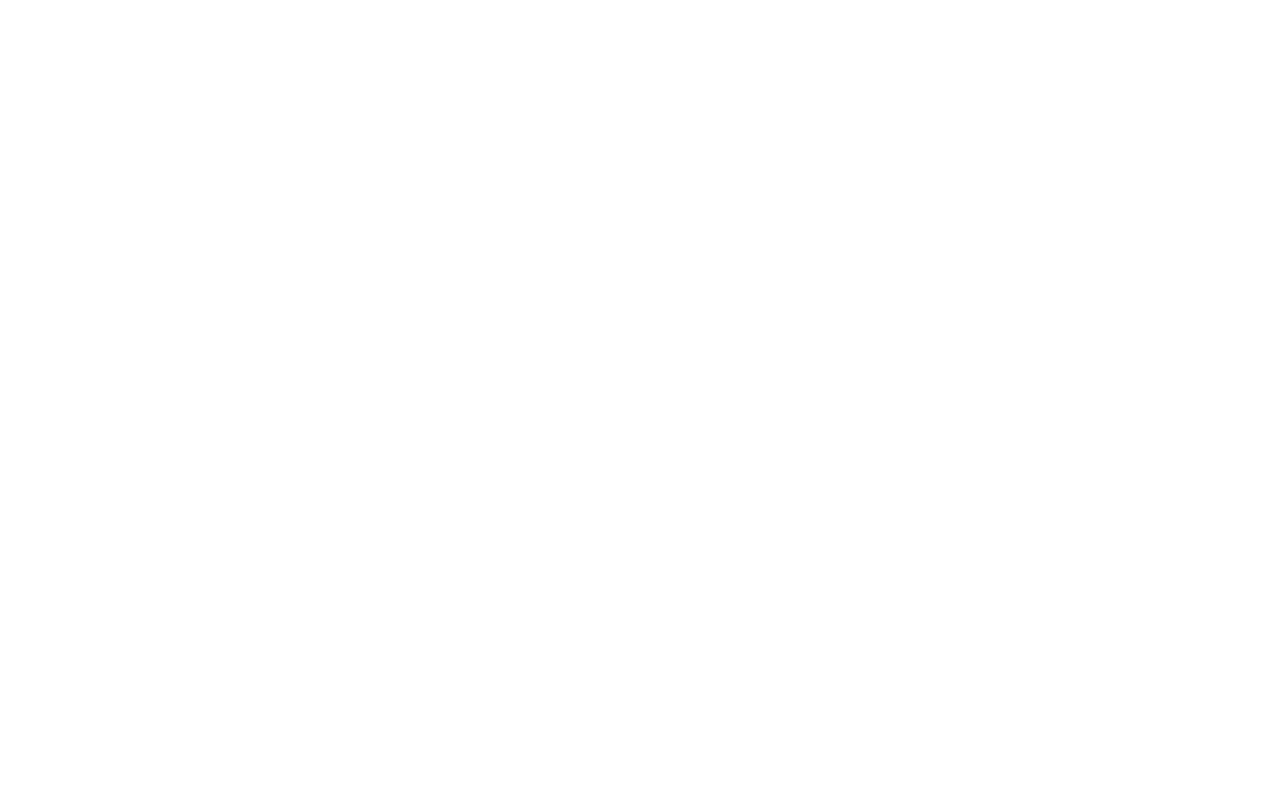
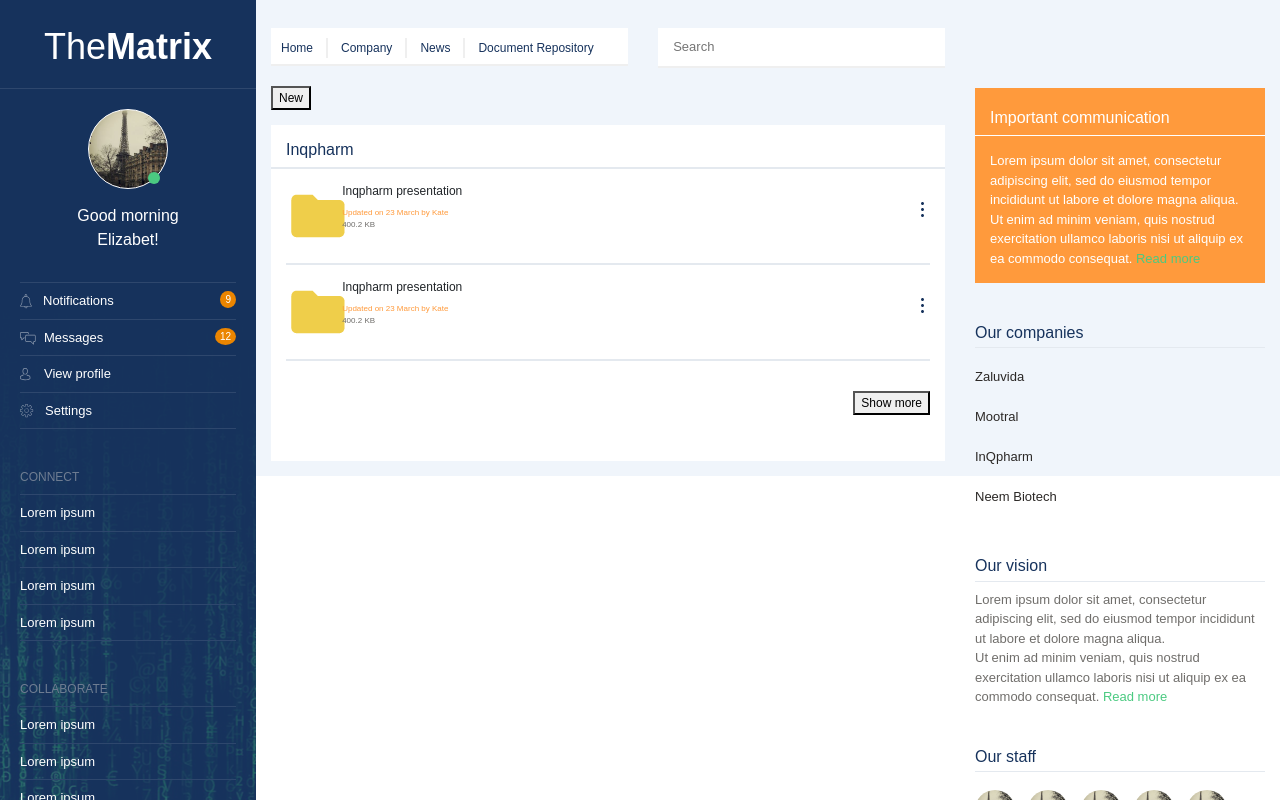
Before and after one commit to jraramirez/sm-file-manager, a React (Create React App) app: page /document-repository in a window 1280 px wide. Built offline with nearby package versions, Linux system fonts and the light colour scheme.

Commit message:
doc repository folder subfolder styles

```diff
--- a/src/App.js
+++ b/src/App.js
@@ -5,6 +5,7 @@
 
 import Login from './components/Login/Login';
 import Home from './containers/Home/Home';
+import DocumentRepository from './containers/DocumentRepository/DocumentRepository';
 import Profile from './containers/Profile/Profile';
 import Messages from './containers/Messages/Messages';
 import Settings from './containers/Settings/Settings';
@@ -16,6 +17,7 @@
         <div className={classes.App}>
           <Route path="/" exact component={Login} />
           <Route path="/home" exact component={Home} />
+          <Route path="/document-repository" exact component={DocumentRepository} />
           <Route path="/profile" exact component={Profile} />
           <Route path="/messages" exact component={Messages} />
           <Route path="/settings" exact component={Settings} />
--- /dev/null
+++ b/src/components/Layout/DocumentRepositoryLayout/DocumentRepositoryLayout.js
@@ -0,0 +1,78 @@
+import React from 'react';
+import { Row, Col } from 'react-bootstrap';
+
+import folderIcon from '../../../assets/images/icons/folder.png';
+import optionIcon from '../../../assets/images/icons/Options.png';
+import classes from './DocumentRepositoryLayout.module.scss';
+
+const DocumentRepositoryLayout = (props) => (
+  <div className={classes.DocumentRepositoryLayout}>
+    <div className={classes.Actions}>
+      <button className={classes.NewAction}>New</button>
+    </div>
+    <Row>
+      <Col md={12}>
+        <div className={classes.Folder}>
+          <div className={classes.FolderHeader}>
+            <h4 className={classes.FolderName}>
+              Inqpharm
+            </h4>
+          </div>
+          <div className={classes.SubFolder}>
+          <Row>
+            <Col md={1}>
+              <img className={classes.FolderIcon} src={folderIcon} alt="Folder" />
+            </Col>
+            <Col md={11}>
+              <h4 className={classes.SubFolderName}>
+                Inqpharm presentation
+              </h4>
+              <div className={classes.SubFolderDetails}>
+                <span className={classes.SubFolderUpdate}>
+                  Updated on 23 March by Kate
+                </span>
+                <br/>
+                <span className={classes.SubFolderSize}>
+                  400.2 KB
+                </span>
+              </div>
+              <a className={classes.SubFolderOptions} href="#">
+                <img src={optionIcon} alt="Options" />
+              </a>
+            </Col>
+          </Row>
+          </div>
+          <div className={classes.SubFolder}>
+          <Row>
+            <Col md={1}>
+              <img className={classes.FolderIcon} src={folderIcon} alt="Folder" />
+            </Col>
+            <Col md={11}>
+              <h4 className={classes.SubFolderName}>
+                Inqpharm presentation
+              </h4>
+              <div className={classes.SubFolderDetails}>
+                <span className={classes.SubFolderUpdate}>
+                  Updated on 23 March by Kate
+                </span>
+                <br/>
+                <span className={classes.SubFolderSize}>
+                  400.2 KB
+                </span>
+              </div>
+              <a className={classes.SubFolderOptions} href="#">
+                <img src={optionIcon} alt="Options" />
+              </a>
+            </Col>
+          </Row>
+          </div>
+          <div className={classes.FolderShowMore}>
+            <button className={classes.btnGreen}>Show more</button>
+          </div>
+        </div>
+      </Col>
+    </Row>
+  </div>
+);
+
+export default DocumentRepositoryLayout;
--- /dev/null
+++ b/src/components/Layout/DocumentRepositoryLayout/DocumentRepositoryLayout.module.scss
@@ -0,0 +1,54 @@
+.DocumentRepositoryLayout{
+  font-size: 12px;
+  .Actions{
+    .NewAction{
+
+    }
+  }
+  .Folder{
+    background-color: #fff;
+    margin: 15px 0px;
+    padding: 15px;
+    padding-bottom: 100px;
+    .FolderHeader{
+      border-bottom: 2px solid #E4E9EF;
+      margin: 0px -15px;
+      .FolderName{
+        color: #16325C;
+        margin-left: 15px;
+        font-size: 16px;
+      }
+    }
+    .SubFolder{
+      border-bottom: 2px solid #E4E9EF;
+      padding: 15px 0px;
+      .FolderIcon{
+
+      }
+      .SubFolderName{
+        font-size: 12px;
+      }
+      .SubFolderDetails{
+        font-size: 8px;
+        .SubFolderUpdate{
+          color: #FF9A3C
+        }
+        .SubFolderSize{
+          color: #706E6B;
+        }
+      }
+      .SubFolderOptions{
+        img{
+          position: relative;
+          float: right;
+          bottom: 30px;
+        }
+      }
+    }
+    .FolderShowMore{
+      margin-top: 30px;
+      position: relative;
+      float: right;
+    }
+  }
+}
--- a/src/components/Layout/Navigations/Navigations.js
+++ b/src/components/Layout/Navigations/Navigations.js
@@ -13,7 +13,7 @@
           <li><NavLink className={classes.Navfirstli} activeClassName="ActiveLink" to="/home">Home<div className="NavAct"></div></NavLink></li>
           <li><NavLink to="/">Company<div className="NavAct"></div></NavLink></li>
           <li><NavLink to="/">News<div className="NavAct"></div></NavLink></li>
-          <li><NavLink to="/">Document Repository<div className="NavAct"></div></NavLink></li>
+          <li><NavLink to="/document-repository">Document Repository<div className="NavAct"></div></NavLink></li>
         </ul>
       </Col>
       <Col md={5} className={classes.SearchCol}>
--- /dev/null
+++ b/src/containers/DocumentRepository/DocumentRepository.js
@@ -0,0 +1,18 @@
+import React, { Component } from 'react';
+
+import Base from '../../components/Layout/Base/Base';
+import DocumentRepositoryLayout from '../../components/Layout/DocumentRepositoryLayout/DocumentRepositoryLayout';
+
+class DocumentRepository extends Component {
+  render () {
+    return (
+      <div>
+        <Base>
+          <DocumentRepositoryLayout />
+        </Base>
+      </div>
+    );
+  }
+}
+
+export default DocumentRepository;
```
Also changed, not shown: src/assets/images/icons/Options.png (added), src/containers/DocumentRepository/DocumentRepository.module.css (added).
